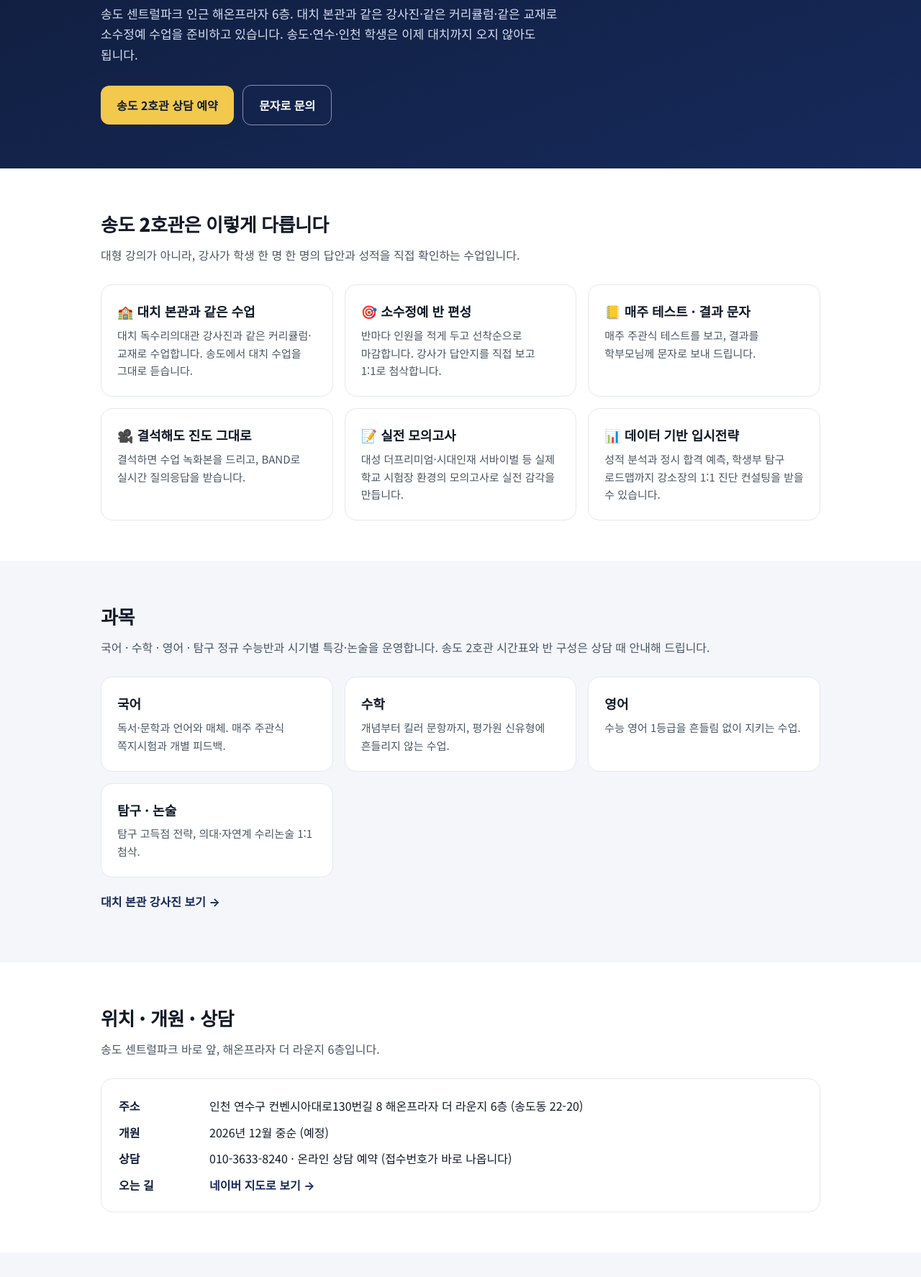
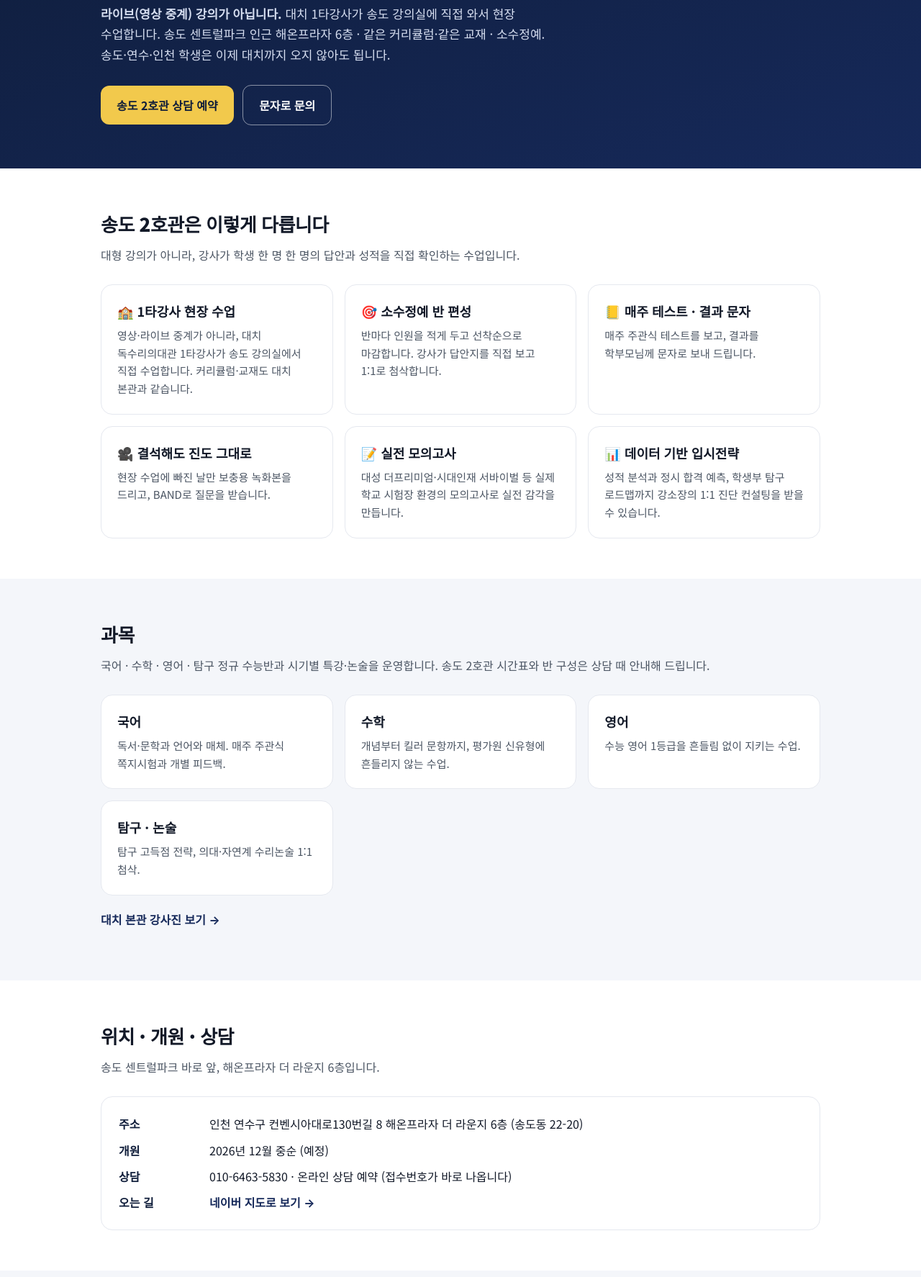
Before and after one commit to tonyhwang1004/dokhan-songdo, a plain HTML site: page songdo/index.html in a window 1280 px wide. Shown: the part 286-2060 px from the top of the page at 72% size. Drawn offline with Linux system fonts and the light colour scheme.

Commit message:
송도: 라이브 아님 · 1타강사 현장 수업 명시, 송도 상담번호 변경
Co-Authored-By: Claude Opus 5.5 <noreply@anthropic.com>

```diff
--- a/songdo/index.html
+++ b/songdo/index.html
@@ -79,7 +79,7 @@ footer{padding:28px 0;font-size:13px;color:#8a94a6;text-align:center}
 <div class="hero"><div class="wrap">
   <span class="tag">송도 2호관 · 2026년 12월 중순 개원 예정</span>
   <h1>대치 강사진의 수능 수업,<br><em>이제 송도에서.</em></h1>
-  <p>송도 센트럴파크 인근 해온프라자 6층. 대치 본관과 같은 강사진·같은 커리큘럼·같은 교재로 소수정예 수업을 준비하고 있습니다. 송도·연수·인천 학생은 이제 대치까지 오지 않아도 됩니다.</p>
+  <p><b>라이브(영상 중계) 강의가 아닙니다.</b> 대치 1타강사가 송도 강의실에 직접 와서 현장 수업합니다. 송도 센트럴파크 인근 해온프라자 6층 · 같은 커리큘럼·같은 교재 · 소수정예. 송도·연수·인천 학생은 이제 대치까지 오지 않아도 됩니다.</p>
   <a class="btn gold" href="/#book-songdo">송도 2호관 상담 예약</a>
   <a class="btn ghost" href="sms:01036338240">문자로 문의</a>
 </div></div>
@@ -88,10 +88,10 @@ footer{padding:28px 0;font-size:13px;color:#8a94a6;text-align:center}
   <h2>송도 2호관은 이렇게 다릅니다</h2>
   <p class="lead">대형 강의가 아니라, 강사가 학생 한 명 한 명의 답안과 성적을 직접 확인하는 수업입니다.</p>
   <div class="grid">
-    <div class="card"><h3>🏫 대치 본관과 같은 수업</h3><p>대치 독수리의대관 강사진과 같은 커리큘럼·교재로 수업합니다. 송도에서 대치 수업을 그대로 듣습니다.</p></div>
+    <div class="card"><h3>🏫 1타강사 현장 수업</h3><p>영상·라이브 중계가 아니라, 대치 독수리의대관 1타강사가 송도 강의실에서 직접 수업합니다. 커리큘럼·교재도 대치 본관과 같습니다.</p></div>
     <div class="card"><h3>🎯 소수정예 반 편성</h3><p>반마다 인원을 적게 두고 선착순으로 마감합니다. 강사가 답안지를 직접 보고 1:1로 첨삭합니다.</p></div>
     <div class="card"><h3>📒 매주 테스트 · 결과 문자</h3><p>매주 주관식 테스트를 보고, 결과를 학부모님께 문자로 보내 드립니다.</p></div>
-    <div class="card"><h3>🎥 결석해도 진도 그대로</h3><p>결석하면 수업 녹화본을 드리고, BAND로 실시간 질의응답을 받습니다.</p></div>
+    <div class="card"><h3>🎥 결석해도 진도 그대로</h3><p>현장 수업에 빠진 날만 보충용 녹화본을 드리고, BAND로 질문을 받습니다.</p></div>
     <div class="card"><h3>📝 실전 모의고사</h3><p>대성 더프리미엄·시대인재 서바이벌 등 실제 학교 시험장 환경의 모의고사로 실전 감각을 만듭니다.</p></div>
     <div class="card"><h3>📊 데이터 기반 입시전략</h3><p>성적 분석과 정시 합격 예측, 학생부 탐구 로드맵까지 강소장의 1:1 진단 컨설팅을 받을 수 있습니다.</p></div>
   </div>
@@ -115,14 +115,14 @@ footer{padding:28px 0;font-size:13px;color:#8a94a6;text-align:center}
   <div class="info">
     <b>주소</b><span>인천 연수구 컨벤시아대로130번길 8 해온프라자 더 라운지 6층 (송도동 22-20)</span>
     <b>개원</b><span>2026년 12월 중순 (예정)</span>
-    <b>상담</b><span>010-3633-8240 · 온라인 상담 예약 (접수번호가 바로 나옵니다)</span>
+    <b>상담</b><span>010-6463-5830 · 온라인 상담 예약 (접수번호가 바로 나옵니다)</span>
     <b>오는 길</b><span><a href="https://map.naver.com/p/search/%EC%86%A1%EB%8F%84%EB%8F%99%2022-20" target="_blank" rel="noopener" style="color:var(--navy2);font-weight:700">네이버 지도로 보기 →</a></span>
   </div>
 </div></section>
 
 <section class="alt faq"><div class="wrap">
   <h2>자주 묻는 질문</h2>
-  <details><summary>송도 2호관 수업은 대치 본관과 같은가요?</summary><p>네. 대치 독수리의대관 강사진과 같은 커리큘럼·교재로 수업합니다.</p></details>
+  <details><summary>송도 2호관 수업은 대치 본관과 같은가요?</summary><p>네. 라이브(영상) 강의가 아니라 대치 독수리의대관 1타강사가 송도에 직접 와서 현장 수업하며, 커리큘럼·교재도 같습니다.</p></details>
   <details><summary>개원 전에도 상담할 수 있나요?</summary><p>네. 온라인 상담 예약을 남겨 주시면 담당자가 연락드려 상담 일정을 잡아 드립니다. 개원 전까지는 대치 본관에서 상담을 진행합니다.</p></details>
   <details><summary>반 인원은 몇 명인가요?</summary><p>소수정예로 운영하며 반마다 선착순으로 마감합니다. 반별 정원과 시간표는 상담 때 안내해 드립니다.</p></details>
   <details><summary>결석하면 어떻게 하나요?</summary><p>수업 녹화본을 제공해 진도를 놓치지 않게 하고, BAND로 질문을 받습니다.</p></details>
```
Also changed, not shown: index.html (+1 -1 lines).
